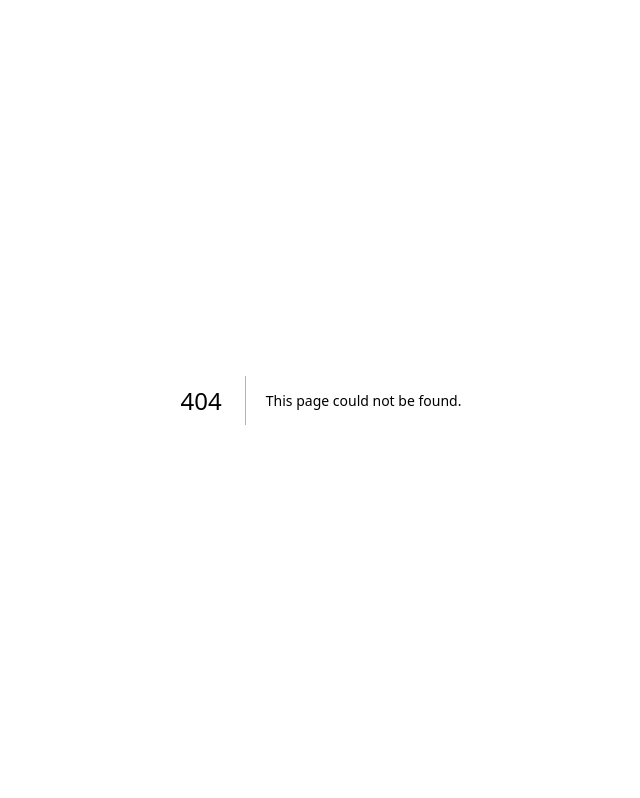
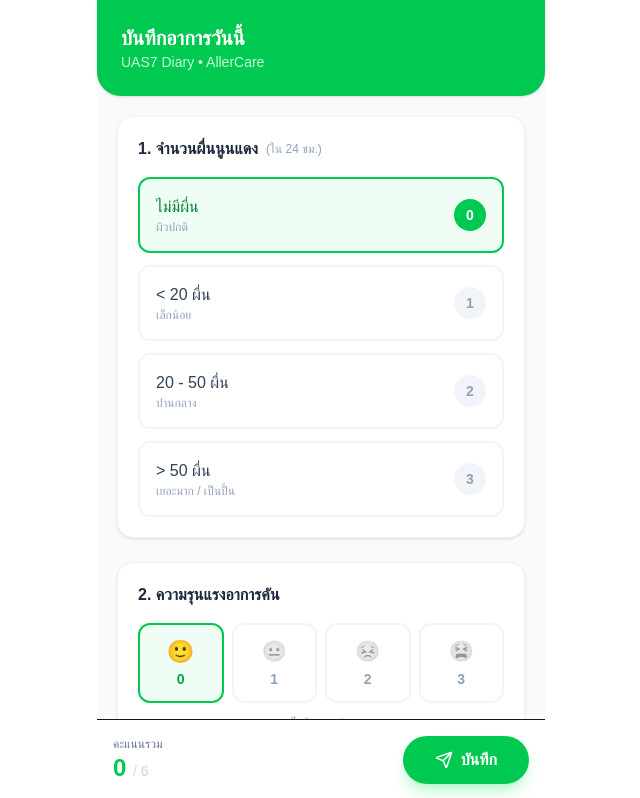
Before and after one commit to cheerreehc/allercare, a Next.js app: page /record in a window 1280 px wide. Before the commit this address had no page. Shown: the top 798 px of the page, without its empty margins (319-959 px from the left). Built offline with nearby package versions, Linux system fonts and the light colour scheme.

Commit message:
add main page, record page

```diff
--- /dev/null
+++ b/app/actions.ts
@@ -0,0 +1,35 @@
+'use server'
+
+import { prisma } from '@/lib/prisma'
+import { revalidatePath } from 'next/cache'
+import { redirect } from 'next/navigation'
+
+export async function createLog(formData: FormData) {
+  // รับค่าจาก Form
+  const rawFormData = {
+    userId: 'U12345678', // TODO: เดี๋ยวเราค่อยมาแก้ให้รับค่าจาก LIFF จริงๆ
+    logDate: new Date(), // บันทึกเป็นวันนี้
+    whealScore: Number(formData.get('wheals')),
+    itchScore: Number(formData.get('itch')),
+    note: formData.get('note') as string,
+  }
+
+  // คำนวณคะแนนรวม
+  const totalScore = rawFormData.whealScore + rawFormData.itchScore
+
+  // บันทึกลง MySQL ผ่าน Prisma
+  await prisma.dailyLog.create({
+    data: {
+      userId: rawFormData.userId,
+      logDate: rawFormData.logDate,
+      whealScore: rawFormData.whealScore,
+      itchScore: rawFormData.itchScore,
+      totalScore: totalScore,
+      note: rawFormData.note,
+    },
+  })
+
+  // บันทึกเสร็จ ให้รีเฟรชหน้าและเด้งไปหน้าประวัติ
+  revalidatePath('/history')
+  redirect('/history?success=true')
+}
--- a/app/page.tsx
+++ b/app/page.tsx
@@ -1,65 +1,92 @@
-import Image from "next/image";
+// src/app/page.tsx
+import Link from 'next/link'
+import { ClipboardList, History, Calendar, Bell, ChevronRight } from 'lucide-react'
 
-export default function Home() {
+export default function Dashboard() {
   return (
-    <div className="flex min-h-screen items-center justify-center bg-zinc-50 font-sans dark:bg-black">
-      <main className="flex min-h-screen w-full max-w-3xl flex-col items-center justify-between py-32 px-16 bg-white dark:bg-black sm:items-start">
-        <Image
-          className="dark:invert"
-          src="/next.svg"
-          alt="Next.js logo"
-          width={100}
-          height={20}
-          priority
-        />
-        <div className="flex flex-col items-center gap-6 text-center sm:items-start sm:text-left">
-          <h1 className="max-w-xs text-3xl font-semibold leading-10 tracking-tight text-black dark:text-zinc-50">
-            To get started, edit the page.tsx file.
-          </h1>
-          <p className="max-w-md text-lg leading-8 text-zinc-600 dark:text-zinc-400">
-            Looking for a starting point or more instructions? Head over to{" "}
-            <a
-              href="https://vercel.com/templates?framework=next.js&utm_source=create-next-app&utm_medium=appdir-template-tw&utm_campaign=create-next-app"
-              className="font-medium text-zinc-950 dark:text-zinc-50"
-            >
-              Templates
-            </a>{" "}
-            or the{" "}
-            <a
-              href="https://nextjs.org/learn?utm_source=create-next-app&utm_medium=appdir-template-tw&utm_campaign=create-next-app"
-              className="font-medium text-zinc-950 dark:text-zinc-50"
-            >
-              Learning
-            </a>{" "}
-            center.
-          </p>
+    <div className="max-w-md mx-auto min-h-screen bg-slate-50">
+      {/* ส่วนบน: Profile & Summary */}
+      <div className="bg-gradient-to-br from-green-500 to-green-600 text-white p-8 rounded-b-[2.5rem] shadow-lg">
+        <div className="flex justify-between items-start mb-6">
+          <div>
+            <h1 className="text-2xl font-bold">สวัสดีครับ!</h1>
+            <p className="text-green-100 text-sm">วันนี้อาการภูมิแพ้เป็นอย่างไรบ้าง?</p>
+          </div>
+          <button className="bg-white/20 p-2 rounded-full border border-white/30">
+            <Bell size={20} />
+          </button>
         </div>
-        <div className="flex flex-col gap-4 text-base font-medium sm:flex-row">
-          <a
-            className="flex h-12 w-full items-center justify-center gap-2 rounded-full bg-foreground px-5 text-background transition-colors hover:bg-[#383838] dark:hover:bg-[#ccc] md:w-[158px]"
-            href="https://vercel.com/new?utm_source=create-next-app&utm_medium=appdir-template-tw&utm_campaign=create-next-app"
-            target="_blank"
-            rel="noopener noreferrer"
-          >
-            <Image
-              className="dark:invert"
-              src="/vercel.svg"
-              alt="Vercel logomark"
-              width={16}
-              height={16}
-            />
-            Deploy Now
-          </a>
-          <a
-            className="flex h-12 w-full items-center justify-center rounded-full border border-solid border-black/[.08] px-5 transition-colors hover:border-transparent hover:bg-black/[.04] dark:border-white/[.145] dark:hover:bg-[#1a1a1a] md:w-[158px]"
-            href="https://nextjs.org/docs?utm_source=create-next-app&utm_medium=appdir-template-tw&utm_campaign=create-next-app"
-            target="_blank"
-            rel="noopener noreferrer"
-          >
-            Documentation
-          </a>
+
+        {/* คะแนนปัจจุบัน (UAS7 Summary) */}
+        <div className="bg-white/10 backdrop-blur-md rounded-3xl p-5 border border-white/20">
+          <div className="flex justify-between items-center">
+            <div>
+              <p className="text-xs text-green-100 uppercase tracking-wider">คะแนนรวม 7 วัน (UAS7)</p>
+              <h2 className="text-4xl font-black mt-1">12 <span className="text-lg font-normal">/ 42</span></h2>
+            </div>
+            <div className="h-12 w-12 rounded-2xl bg-white flex items-center justify-center shadow-inner text-green-600 font-bold">
+              D-4
+            </div>
+          </div>
+          <div className="w-full bg-white/20 h-2 rounded-full mt-4">
+            <div className="bg-white h-2 rounded-full w-[60%] shadow-[0_0_10px_rgba(255,255,255,0.5)]"></div>
+          </div>
         </div>
-      </main>
+      </div>
+
+      {/* เมนูหลัก */}
+      <div className="p-6 -mt-4 space-y-4">
+
+        {/* ปุ่มบันทึกลมพิษ (Highlight) */}
+        <Link href="/record" className="block transform transition-transform active:scale-95">
+          <div className="bg-white p-6 rounded-3xl shadow-sm border border-slate-100 flex items-center gap-5 relative overflow-hidden group">
+            <div className="absolute top-0 right-0 w-24 h-24 bg-green-50 rounded-full -mr-12 -mt-12 transition-all group-hover:scale-110"></div>
+            <div className="bg-green-100 p-4 rounded-2xl text-green-600 relative z-10">
+              <ClipboardList size={28} />
+            </div>
+            <div className="flex-1 relative z-10">
+              <h3 className="font-bold text-slate-800 text-lg">บันทึกอาการลมพิษ</h3>
+              <p className="text-xs text-slate-400">แบบฟอร์ม UAS7 มาตรฐานการแพทย์</p>
+            </div>
+            <ChevronRight className="text-slate-300 relative z-10" />
+          </div>
+        </Link>
+
+        {/* เมนูย่อยอื่นๆ */}
+        <div className="grid grid-cols-2 gap-4">
+          <Link href="/history" className="bg-white p-5 rounded-3xl shadow-sm border border-slate-100 flex flex-col items-center text-center space-y-3 active:scale-95 transition-all">
+            <div className="bg-blue-50 p-3 rounded-2xl text-blue-500">
+              <History size={24} />
+            </div>
+            <div>
+              <p className="font-bold text-slate-800 text-sm">ดูประวัติ</p>
+              <p className="text-[10px] text-slate-400">ย้อนหลัง 7-30 วัน</p>
+            </div>
+          </Link>
+
+          <Link href="/other-allergies" className="bg-white p-5 rounded-3xl shadow-sm border border-slate-100 flex flex-col items-center text-center space-y-3 active:scale-95 transition-all">
+            <div className="bg-orange-50 p-3 rounded-2xl text-orange-500">
+              <Calendar size={24} />
+            </div>
+            <div>
+              <p className="font-bold text-slate-800 text-sm">แพ้อื่นๆ</p>
+              <p className="text-[10px] text-slate-400">จาม, คัดจมูก, ผื่นแพ้</p>
+            </div>
+          </Link>
+        </div>
+
+        {/* Tips การดูแลตัวเอง */}
+        <div className="pt-4">
+          <h4 className="text-sm font-bold text-slate-500 mb-3 px-2">คำแนะนำการดูแลตนเอง</h4>
+          <div className="bg-slate-800 text-white p-5 rounded-3xl shadow-lg flex items-start gap-4">
+             <div className="bg-slate-700 p-2 rounded-lg">💡</div>
+             <p className="text-xs leading-relaxed opacity-90">
+                หากมีอาการผื่นบวมแดงร่วมกับอาการแน่นหน้าอก หรือหายใจไม่ออก กรุณาพบแพทย์ทันที
+             </p>
+          </div>
+        </div>
+
+      </div>
     </div>
-  );
+  )
 }
--- /dev/null
+++ b/app/record/page.tsx
@@ -0,0 +1,119 @@
+// src/app/record/page.tsx
+'use client'
+
+import { useState } from 'react'
+import { createLog } from '../actions' // เรียกใช้ฟังก์ชันจากข้อ 2
+import { Send, AlertCircle } from 'lucide-react'
+
+export default function RecordPage() {
+  const [wheals, setWheals] = useState(0)
+  const [itch, setItch] = useState(0)
+  const totalScore = wheals + itch
+
+  return (
+    <div className="max-w-md mx-auto min-h-screen bg-slate-50 pb-24">
+      {/* Header */}
+      <div className="bg-green-500 text-white p-6 rounded-b-3xl shadow-sm">
+        <h1 className="text-xl font-bold">บันทึกอาการวันนี้</h1>
+        <p className="text-green-100 text-sm opacity-90">UAS7 Diary • AllerCare</p>
+      </div>
+
+      <form action={createLog} className="p-5 space-y-6">
+
+        {/* 1. จำนวนผื่น */}
+        <div className="bg-white p-5 rounded-2xl shadow-sm border border-slate-100">
+          <label className="font-semibold text-slate-800 mb-4 block flex items-center gap-2">
+            1. จำนวนผื่นนูนแดง <span className="text-xs text-slate-400 font-normal">(ใน 24 ชม.)</span>
+          </label>
+
+          <div className="space-y-3">
+            {[
+              { val: 0, label: "ไม่มีผื่น", desc: "ผิวปกติ" },
+              { val: 1, label: "< 20 ผื่น", desc: "เล็กน้อย" },
+              { val: 2, label: "20 - 50 ผื่น", desc: "ปานกลาง" },
+              { val: 3, label: "> 50 ผื่น", desc: "เยอะมาก / เป็นปื้น" },
+            ].map((option) => (
+              <label key={option.val} className={`relative flex items-center justify-between p-4 rounded-xl border-2 cursor-pointer transition-all ${wheals === option.val ? 'border-green-500 bg-green-50' : 'border-slate-100 hover:border-slate-200'}`}>
+                <input
+                  type="radio"
+                  name="wheals"
+                  value={option.val}
+                  className="sr-only"
+                  onChange={() => setWheals(option.val)}
+                  checked={wheals === option.val}
+                />
+                <div>
+                  <div className={`font-medium ${wheals === option.val ? 'text-green-700' : 'text-slate-700'}`}>{option.label}</div>
+                  <div className="text-xs text-slate-400">{option.desc}</div>
+                </div>
+                <div className={`w-8 h-8 rounded-full flex items-center justify-center font-bold text-sm ${wheals === option.val ? 'bg-green-500 text-white' : 'bg-slate-100 text-slate-400'}`}>
+                  {option.val}
+                </div>
+              </label>
+            ))}
+          </div>
+        </div>
+
+        {/* 2. อาการคัน */}
+        <div className="bg-white p-5 rounded-2xl shadow-sm border border-slate-100">
+          <label className="font-semibold text-slate-800 mb-4 block">
+            2. ความรุนแรงอาการคัน
+          </label>
+
+          <div className="grid grid-cols-4 gap-2">
+             {[0, 1, 2, 3].map((val) => (
+               <label key={val} className={`flex flex-col items-center justify-center p-3 rounded-xl border-2 cursor-pointer transition-all ${itch === val ? 'border-green-500 bg-green-50' : 'border-slate-100'}`}>
+                 <input
+                    type="radio"
+                    name="itch"
+                    value={val}
+                    className="sr-only"
+                    onChange={() => setItch(val)}
+                  />
+                 <span className={`text-xl mb-1 ${itch === val ? 'scale-110' : 'grayscale opacity-50'}`}>
+                   {val === 0 ? '🙂' : val === 1 ? '😐' : val === 2 ? '😣' : '😫'}
+                 </span>
+                 <span className={`text-sm font-bold ${itch === val ? 'text-green-600' : 'text-slate-400'}`}>{val}</span>
+               </label>
+             ))}
+          </div>
+          <p className="text-center text-xs text-slate-400 mt-3">
+            {itch === 0 && "ไม่มีอาการคัน"}
+            {itch === 1 && "คันเล็กน้อย ไม่รำคาญ"}
+            {itch === 2 && "คันปานกลาง รำคาญบ้าง"}
+            {itch === 3 && "คันมาก รบกวนชีวิต/การนอน"}
+          </p>
+        </div>
+
+        {/* Note */}
+        <div className="bg-white p-4 rounded-2xl shadow-sm border border-slate-100">
+          <label className="text-sm font-medium text-slate-600 mb-2 block">หมายเหตุ</label>
+          <textarea
+            name="note"
+            rows={3}
+            placeholder="เช่น ทานอาหารทะเล, อากาศร้อน..."
+            className="w-full text-sm p-3 rounded-xl bg-slate-50 border-0 focus:ring-2 focus:ring-green-500 outline-none resize-none"
+          ></textarea>
+        </div>
+
+        {/* Footer Bar */}
+        <div className="fixed bottom-0 left-0 right-0 bg-white border-t p-4 flex items-center justify-between max-w-md mx-auto">
+          <div className="flex flex-col">
+             <span className="text-xs text-slate-500">คะแนนรวม</span>
+             <span className={`text-2xl font-bold ${totalScore >= 4 ? 'text-red-500' : 'text-green-500'}`}>
+               {totalScore} <span className="text-sm text-slate-300 font-normal">/ 6</span>
+             </span>
+          </div>
+          <button
+            type="submit"
+            className="bg-green-500 hover:bg-green-600 text-white px-8 py-3 rounded-full font-bold shadow-lg shadow-green-200 flex items-center gap-2 transition-transform active:scale-95"
+          >
+            <Send size={18} />
+            บันทึก
+          </button>
+        </div>
+
+      </form>
+    </div>
+  )
+}
--- /dev/null
+++ b/lib/prisma.ts
@@ -0,0 +1,8 @@
+// src/lib/prisma.ts
+import { PrismaClient } from '@prisma/client'
+
+const globalForPrisma = global as unknown as { prisma: PrismaClient }
+
+export const prisma = globalForPrisma.prisma || new PrismaClient()
+
+if (process.env.NODE_ENV !== 'production') globalForPrisma.prisma = prisma
```
